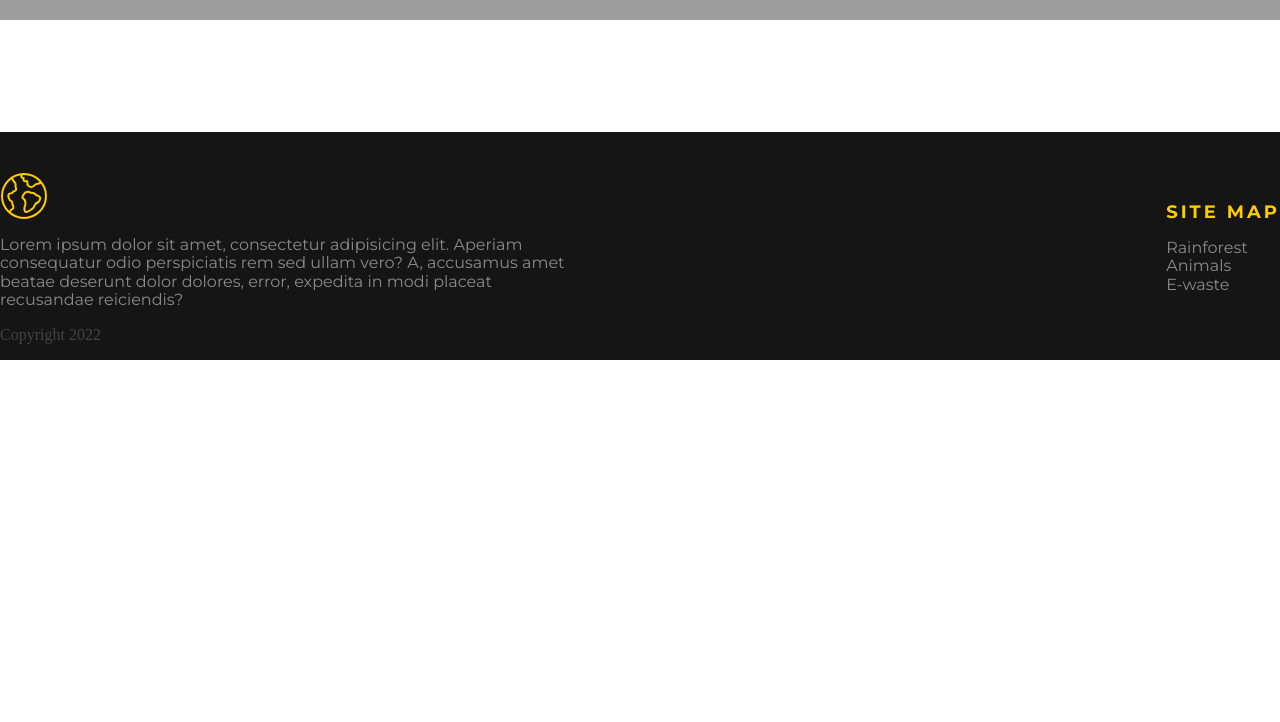
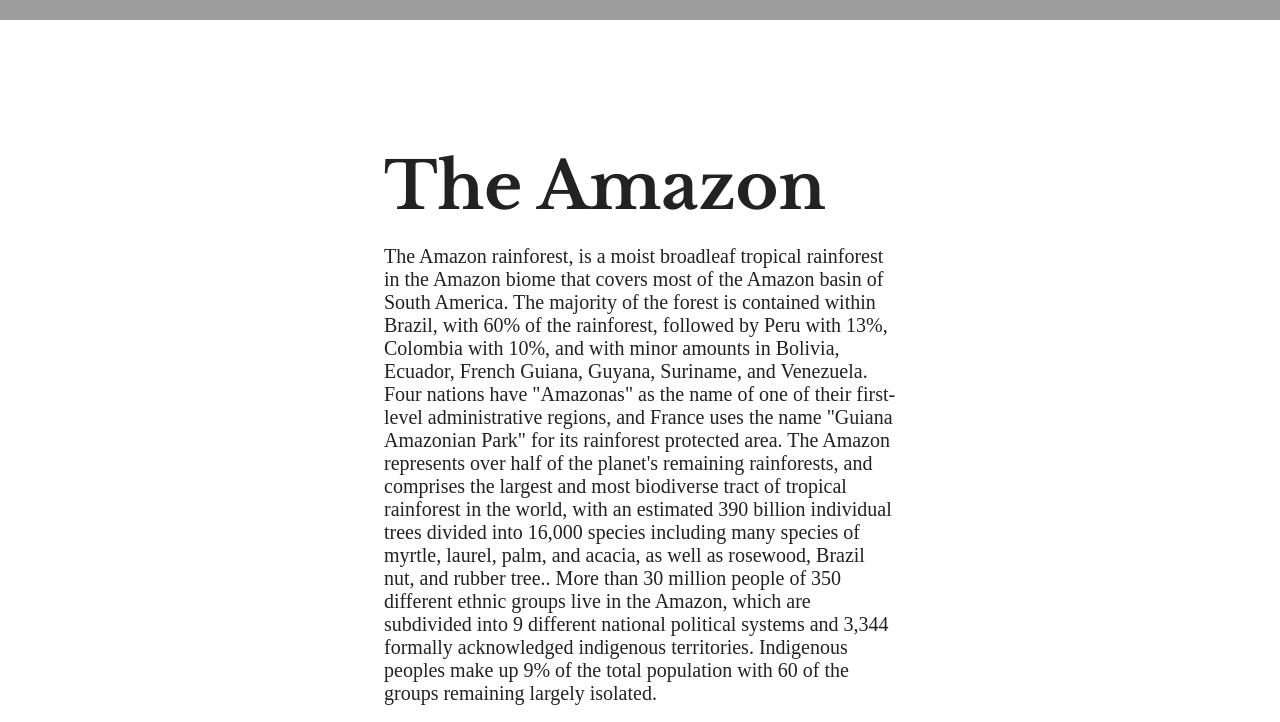
Before and after one commit to albertonea/DofE, a website built with Parcel: page rainforest.html in a window 1280 px wide. Shown: the part 440-1162 px from the top of the page. Before the commit the page ends 800 px from the top, so only its background shows below. Built offline with nearby package versions, Linux system fonts and the light colour scheme; grey boxes are pictures that could not be loaded.

Commit message:
the amazon blog done

```diff
--- a/css/styles.css
+++ b/css/styles.css
@@ -247,3 +247,26 @@ footer h5 {
   height: 50vh;
   background-size: 100% 100%;
 }
+
+.info-text {
+  font-size: 20px;
+}
+
+img {
+  display: block;
+  margin-left: auto;
+  margin-right: auto;
+
+}
+
+.blog-container {
+  max-width: 1440px;
+  margin: 130px 30vw 130px 30vw;
+}
+
+h2 {
+  margin: 0 0 0 0;
+  font-family: 'Libre Baskerville', serif;
+  text-transform: capitalize;
+  font-size: 65px;
+}
--- a/rainforest.html
+++ b/rainforest.html
@@ -65,60 +65,46 @@
 
 
 <header class="amazon-hero">
+
 </header>
 
 
-<div class="container">
-
+<div class="blog-container">
+  <h2 class="blog-title">
+    the amazon
+  </h2>
+  <p class="info-text">
+    The Amazon rainforest, is a moist broadleaf tropical rainforest in the Amazon biome that covers most of the Amazon basin of South America. The majority of the forest is contained within Brazil, with 60% of the rainforest, followed by Peru with 13%, Colombia with 10%, and with minor amounts in Bolivia, Ecuador, French Guiana, Guyana, Suriname, and Venezuela. Four nations have "Amazonas" as the name of one of their first-level administrative regions, and France uses the name "Guiana Amazonian Park" for its rainforest protected area. The Amazon represents over half of the planet's remaining rainforests, and comprises the largest and most biodiverse tract of tropical rainforest in the world, with an estimated 390 billion individual trees divided into 16,000 species including many species of myrtle, laurel, palm, and acacia, as well as rosewood, Brazil nut, and rubber tree..
+    More than 30 million people of 350 different ethnic groups live in the Amazon, which are subdivided into 9 different national political systems and 3,344 formally acknowledged indigenous territories. Indigenous peoples make up 9% of the total population with 60 of the groups remaining largely isolated.
+  </p>
+  <img class="blog-image" src="/img/rainforest-blog.jpg" width="700" height="auto">
+  <p class="info-text">
+    The AWA are a tribe living in the rainforest, and as a result of deforestation and logging, their home is being destroyed. The AWA depend on the rainforest for food medicine and resources. Loggers also introduce disease that these people have never encountered before and have no immunity to. As a result a traditional, peaceful people are constantly having to relocate to avoid being wiped out by illegal loggers.
+  </p>
+  <img class="blog-image" src="/img/tribe.jpg" alt="" width="700" height="auto">
+  <p class="info-text">
+    Deforestation is also a massive problem, cutting down trees removes the ability for the carbon dioxide to be removed from the atmosphere, causing global warming. In the 20th century, Brazil’s rapidly growing population settled major areas of the Amazon Rainforest. The size of the Amazon forest shrank dramatically as a result of settlers’ clearance of the land to obtain lumber and to create grazing pastures and farmland. The trees were not all cut down and burning was a preferred method of deforestation as it was cheaper, not requiring expensive machinery, as a result of the burning even more greenhouse gases were produced. Brazil holds approximately 60 percent of the Amazon basin within its borders, and some 1,583,000 square miles (4,100,000 square km) of this was covered by forests in 1970. The amount of forest cover declined to some 1,283,000 square miles (3,323,000 square km) by 2016, about 81 percent of the area that had been covered by forests in 1970.
+  </p>
+  <img class="blog-image" src="/img/burnt-forest.jpg" alt="" width="700" height="auto">
+  <p class="info-text">
+    In the 1990s the Brazilian government and various international bodies began efforts to protect parts of the forest from human encroachment, exploitation, deforestation, and other forms of destruction. This worked and brought the deforestation rate down dramatically, however the past 10 years clearly show that the efforts are failing and deforestation is on the rise. The upward trend in deforestation has been catalysed by a series of environmental setbacks that started with controversial changes in the Brazilian Forest Code in 2012, and have been intensified by recent weakening of the Ministry of the Environment’s deforestation enforcement actions, disregard of related climate change policies, and law bills that may regularize illegally grabbed public lands.
+  </p>
+  <img src="/img/deforestation-chart.png" width="700" height="auto">
+  <p class="info-text">
+    So how can we save the rainforest?
+  </p>
+  <p class="info-text">
+    On the international level, organisations and countries have expressed their concerns with the climbing deforestation and actions that worked in the past need to be resumed. Brazil must hold the people, that were working against Brazil's environmental and social actions, accountable.
+  </p>
+  <p class="info-text">
+    On the smaller scale you as a person can help by reducing consumption of goods made at the cost of the amazon such as paper and furniture. You can buy responsibly sourced products. Finally, reduce your carbon footprint and waste.
+  </p>
 </div>
 
 
 
 
-<footer class="blog-footer">
 
-  <div class="container">
-    <div>
-      <svg xmlns="http://www.w3.org/2000/svg" width="48" height="48" viewBox="0 0 48 48"><title>world</title>
-        <g stroke-width="2" transform="translate(0, 0)">
-          <path class="logo" fill="none" stroke="#444444" stroke-width="2" d="M11.39,5.971
-	c1.388,1.026,2.453,3.634,2.453,3.634s1.199,0.833,1.574,1.895s0.021,2.506,0.021,2.506S16.5,17.125,16,18s-2.625,1.438-2.625,1.438
-	s-0.875,1.625-2.688,1.938C9.5,21.5,8.312,22.312,8.312,24S10,28.438,10,28.438s1.75,0.856,2,1.481S12.335,32,12.335,32
-	s1.665,2.938,0.727,4.625c-0.299,0.538-1.688,0.938-1.688,0.938l-1.947,2.92" stroke-linejoin="miter"
-                stroke-linecap="butt"></path>
-          <path class="logo" fill="none" stroke="#444444" stroke-width="2" d="M41.362,10.487
-	c-2.123,1.018-5.836,1.867-5.836,1.867s-2.713,3.02-4.495,2.77s-3.594-2.25-3.594-2.25S27.562,9.188,27,9s-2.062,0.812-3,0.062
-	s-0.397-2.864-0.397-2.864s-2.041-0.636-2.291-1.324s0.743-2.219,0.932-2.806" stroke-linejoin="miter"
-                stroke-linecap="butt"></path>
-          <path class="logo" fill="none" stroke="#444444" stroke-width="2" d="M40.125,25.438
-	c0.5,1.188-0.939,4.22-2.125,4.812c-1.571,0.784-2.642,1.768-3.08,2.456s-1.013,3.524-2.45,4.087
-	c-1.437,0.562-4.845,3.77-6.657,3.27S24,35.25,25.25,33.312c0.746-1.157-0.125-3.688-0.188-4.562s-2.687-2.5-2.688-3.375
-	c0-1.375,3-5,3-5s2.458-0.812,3.208-0.625s2.167,1.062,2.167,1.062s2.812,0.25,3.875,0.812l1.438,1.312
-	C36.062,22.938,39.625,24.25,40.125,25.438z" stroke-linejoin="miter" stroke-linecap="butt"></path>
-          <circle class="logo" fill="none" stroke="#444444" stroke-width="2" stroke-linecap="square" cx="24" cy="24" r="22"
-                  stroke-linejoin="miter"></circle>
-        </g>
-      </svg>
-      <p class="footer-text">
-        Lorem ipsum dolor sit amet, consectetur adipisicing elit. Aperiam consequatur odio perspiciatis rem sed ullam vero? A, accusamus amet beatae deserunt dolor dolores, error, expedita in modi placeat recusandae reiciendis?
-      </p>
-
-      <p class="copyright">Copyright 2022</p>
-    </div>
-
-    <div>
-      <h5>Site&nbsp;Map</h5>
-      <ul>
-        <li><a class="footer-text" href="rainforest.html">Rainforest</a></li>
-        <li><a class="footer-text" href="animals-welfare.html">Animals</a></li>
-        <li><a class="footer-text" href="e-waste.html">E-waste</a></li>
-      </ul>
-    </div>
-
-  </div>
-
-
-</footer>
 
 
 
```
Also changed, not shown: img/burnt-forest.jpg (added), img/deforestation-chart.png (added), img/rainforest-blog.jpg (added), img/tribe.jpg (added).
